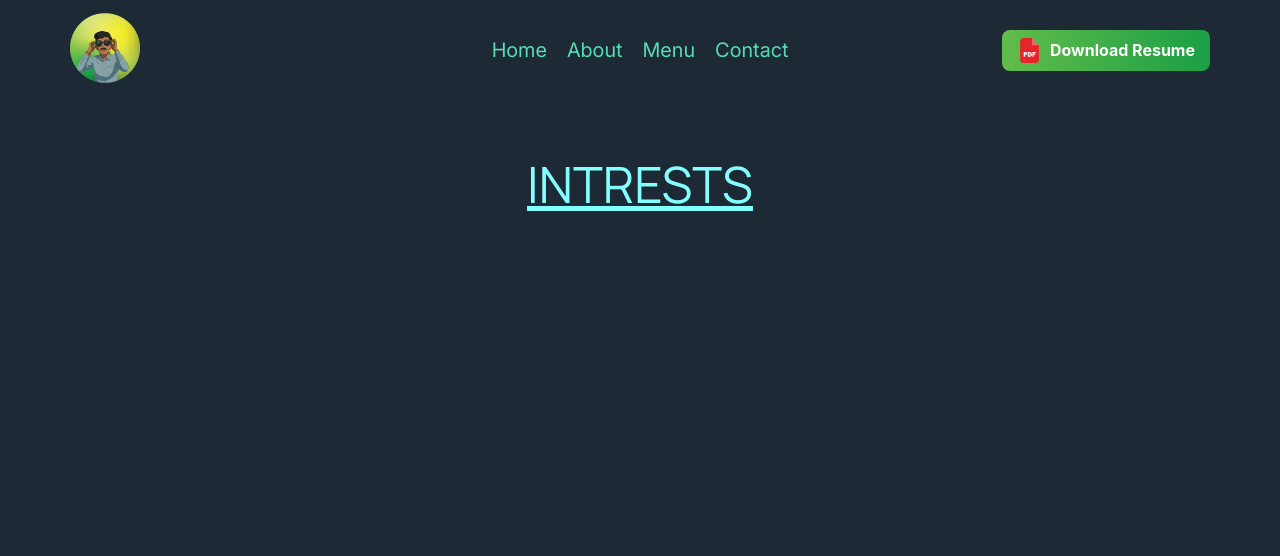
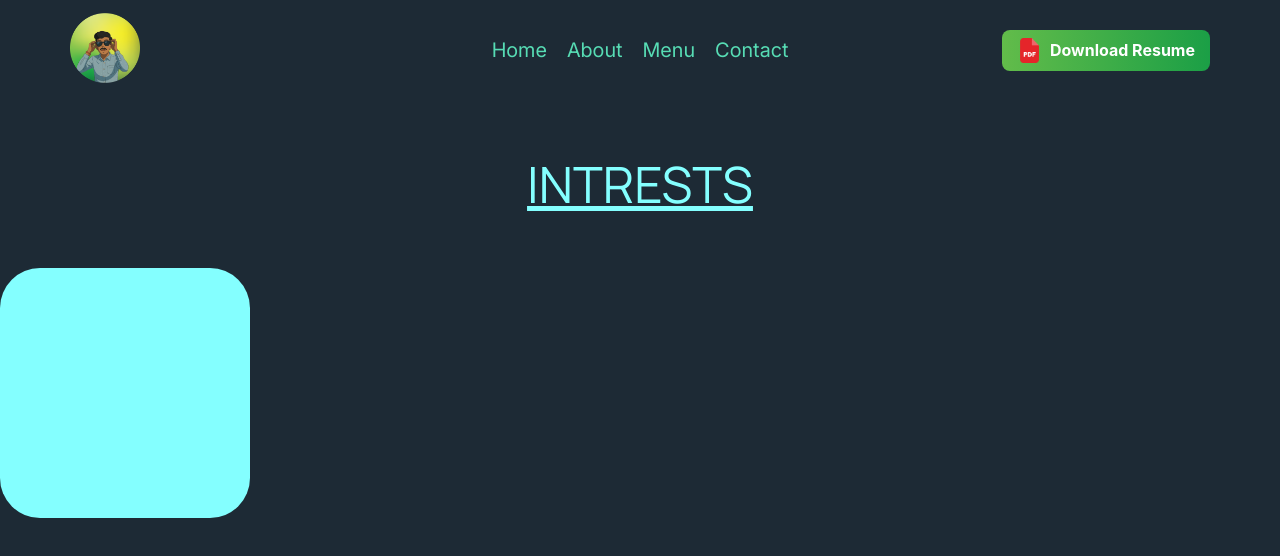
Before and after one commit to patel-vansh1607/vansh-patel, a React (Create React App) app: page /about in a window 1280 px wide. Shown: the top 556 px of the page. Built offline with nearby package versions, Linux system fonts and the light colour scheme.

Commit message:
added the div

```diff
--- a/src/styles/About.css
+++ b/src/styles/About.css
@@ -29,3 +29,9 @@
     grid-template-columns: repeat(4, 1fr);
     gap: 20px;
 }
+.intrest .coding{
+    background-color: #84ffff;
+    width: 250px;
+    height: 250px;
+    border-radius: 40px;
+}
```
